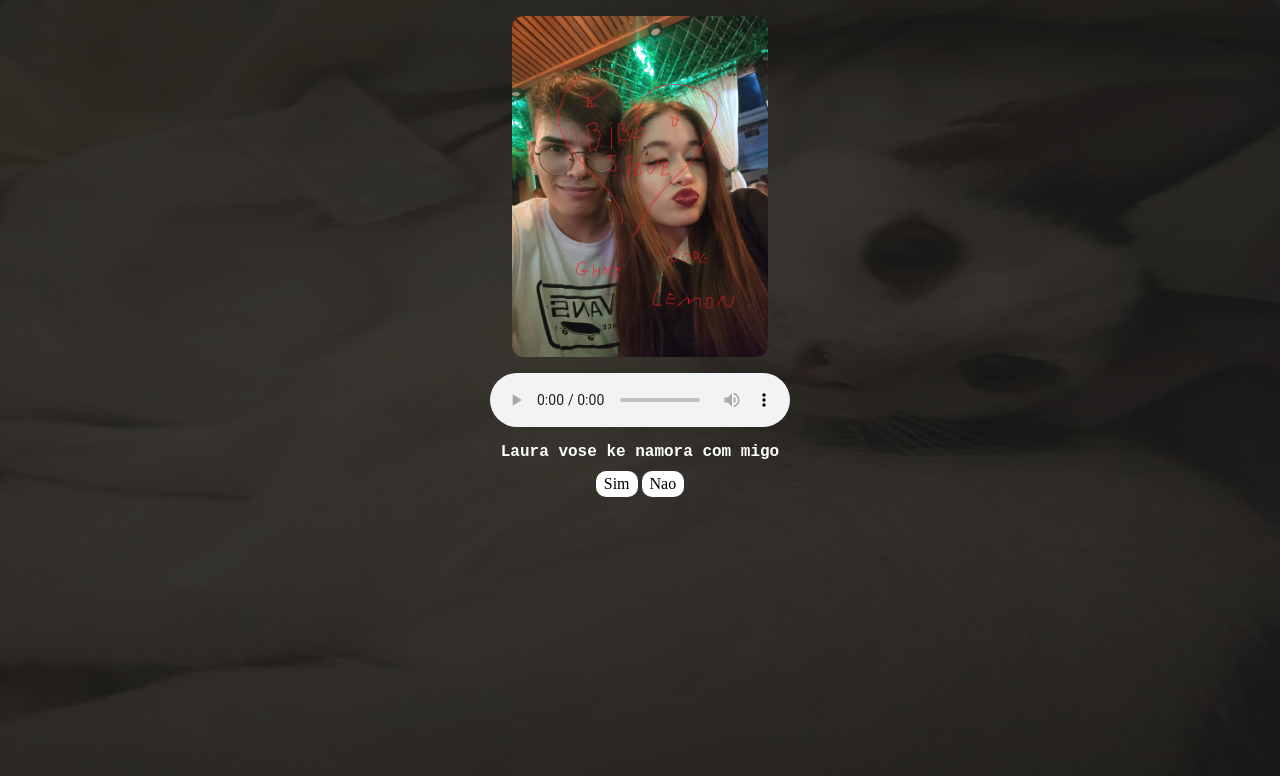
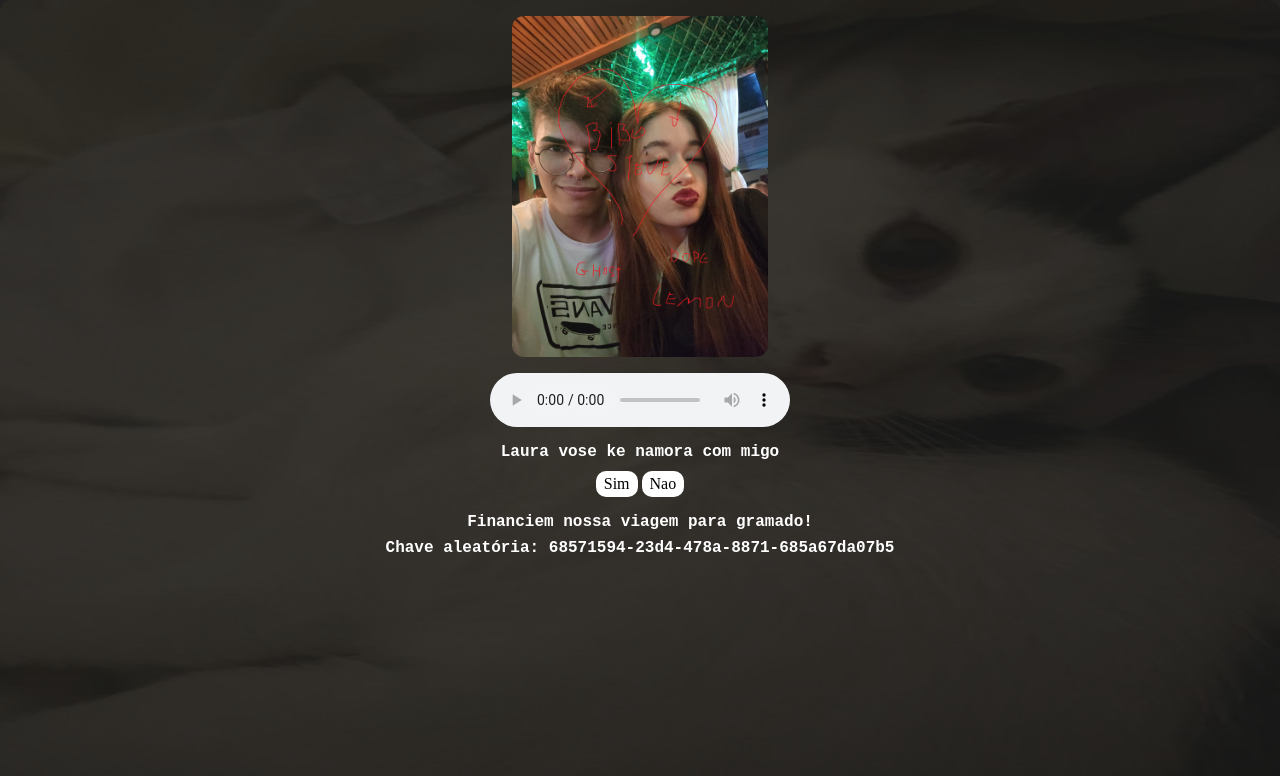
Before and after one commit to JefteMedeiros/pimpolho, a plain HTML site: page index.html in a window 1280 px wide. Drawn offline with Linux system fonts and the light colour scheme.

Commit message:
chave pix

```diff
--- a/index.html
+++ b/index.html
@@ -20,6 +20,8 @@
     <button style="background-color: white; padding: 4px 8px; border-radius: 10px;" onclick="laura();">Sim</button>
     <button style="background-color: white; padding: 4px 8px; border-radius: 10px;" onclick="bibo();">Nao</button>
   </div>
+  <h2 style="color: white; margin: auto; padding-top: 16px; text-align: center;">Financiem nossa viagem para gramado!</h2>
+  <h2 style="color: white; margin: auto; padding-top: 8px; text-align: center;">Chave aleatória: 68571594-23d4-478a-8871-685a67da07b5</h2>
   <script>
     function laura() {
       alert("agora vose ta namorano com o gft")
```
